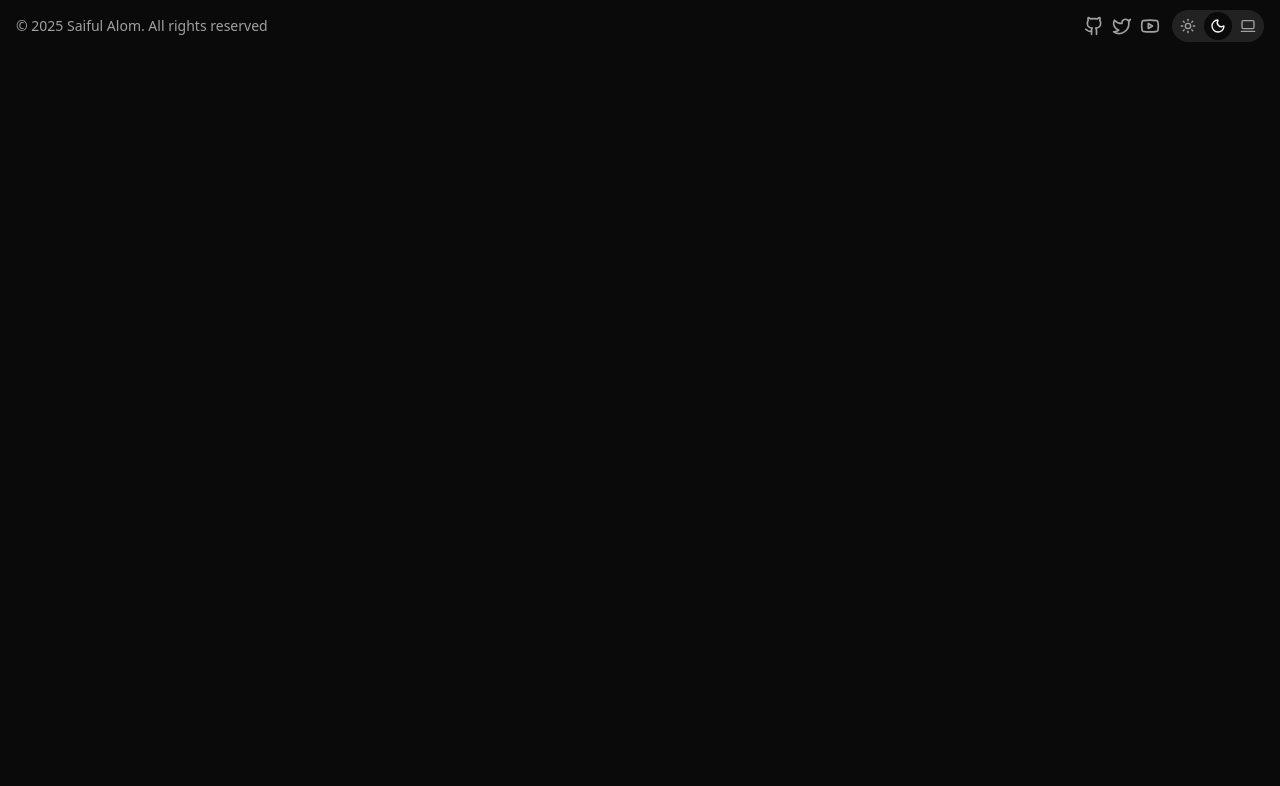
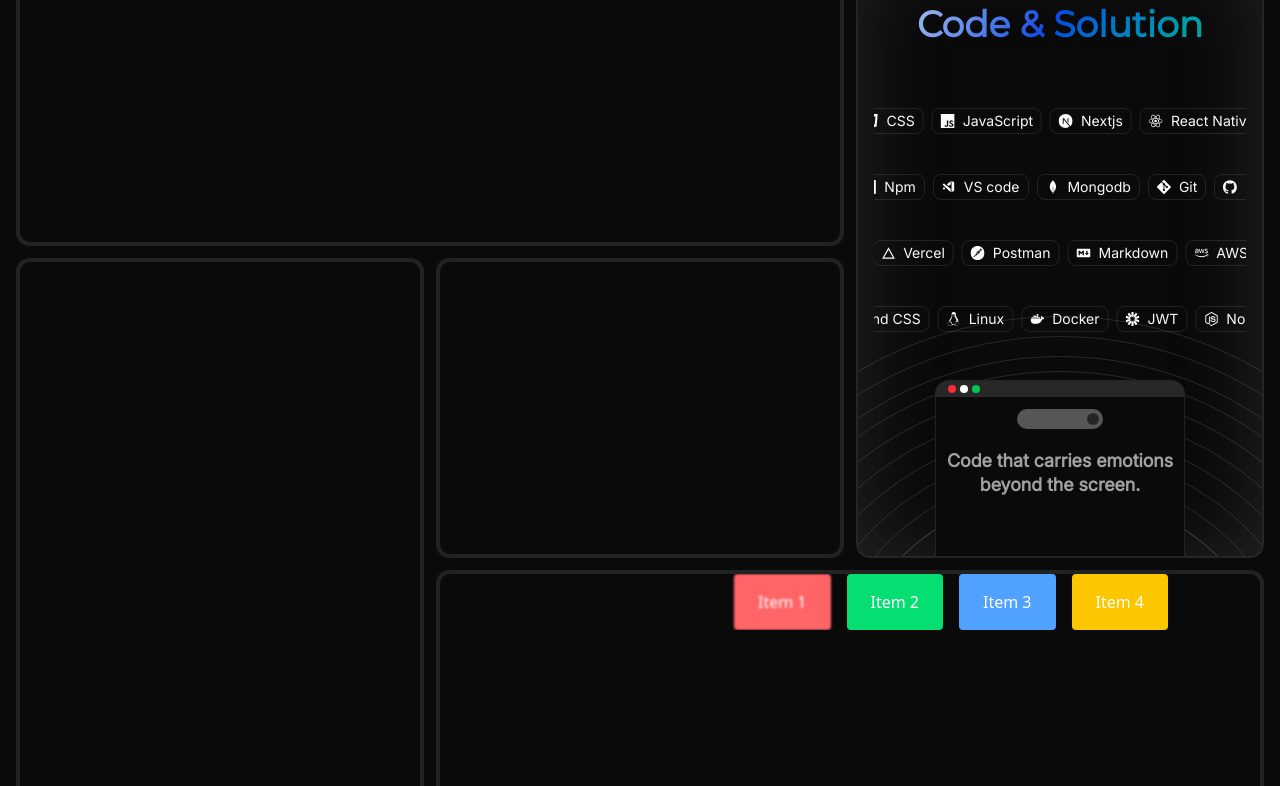
Before and after one commit to iamsaifulalom/personal-portfolio, a Next.js app: page / in a window 1280 px wide. Shown: the part 634-1420 px from the top of the page. Before the commit the page ends 800 px from the top, so only its background shows below. Built offline with nearby package versions, Linux system fonts and the light colour scheme.

Commit message:
about me section's skills grid done

```diff
--- a/src/app/globals.css
+++ b/src/app/globals.css
@@ -16,8 +16,6 @@
   font-weight: 400;
   font-style: normal;
 }
-
-
 
 @theme inline {
   --font-Montserrat: "Montserrat";
--- a/src/app/page.js
+++ b/src/app/page.js
@@ -1,9 +1,11 @@
+import About from '@/components/About/About'
 import Hero from '@/components/hero/hero'
 
 export default function Home() {
   return (
     <>
       <Hero />
+      <About/>
     </>
   )
 }
--- /dev/null
+++ b/src/components/About/About.jsx
@@ -0,0 +1,41 @@
+"use client"
+import React, { useState } from 'react'
+import Globe from "react-globe.gl";
+import { useEffect, useRef } from "react";
+import CurrentProject from './CurrentProject';
+import SkillsMarquee from './SkillsMarquee';
+
+
+export default function About() {
+  const globeRef = useRef();
+  const [points, setPoints] = useState([]);
+
+  useEffect(() => {
+    // Set the points
+    setPoints([
+      { lat: 28.6139, lng: 77.209, size: 0.5, color: "cyan" }, // Delhi
+      { lat: 23.8103, lng: 90.4125, size: 0.5, color: "orange" } // Dhaka
+    ]);
+  }, []);
+  return (
+    <div className="grid grid-cols-1 gap-3 md:grid-cols-3 max-w-[1440px] m-auto p-4 auto-rows-[300px]">
+      {/* 1st div - takes 2 columns horizontally */}
+      <div
+        className="bg-background rounded-xl  border-4 md:col-span-2 shadow-[inset_5px_5px_10px_var(--tw-forgourd)]"
+        style={{ '--bg-forgourd': 'theme(colors.forgourd)' }}
+      ></div>
+
+    <SkillsMarquee/>
+
+      {/* 3rd div - also 2 rows vertically */}
+      <div className="bg-background rounded-xl border-4  md:row-span-2"></div>
+
+      {/* 4th div - normal 1 grid cell */}
+      <div className="bg-background rounded-xl border-4 "></div>
+
+      {/* 5th div - spans 2 columns horizontally */}
+        <CurrentProject/>
+    </div>
+
+  )
+}
--- /dev/null
+++ b/src/components/About/CurrentProject.jsx
@@ -0,0 +1,15 @@
+import Marquee from "react-fast-marquee";
+
+export default function CurrentProject() {
+    return (
+        <div className="bg-background rounded-xl border-4  md:col-span-2">
+            <Marquee direction="right" pauseOnHover={true} gradient={false} speed={50}>
+                <div className="px-6 py-4 blur-[1px] hover:blur-none bg-red-400 text-white rounded mx-2">Item 1</div>
+                <div className="px-6 py-4 bg-green-400 text-white rounded mx-2">Item 2</div>
+                <div className="px-6 py-4 bg-blue-400 text-white rounded mx-2">Item 3</div>
+                <div className="px-6 py-4 bg-yellow-400 text-white rounded mx-2">Item 4</div>
+            </Marquee>
+        </div>
+
+    );
+}
--- /dev/null
+++ b/src/components/About/SkillsMarquee.jsx
@@ -0,0 +1,57 @@
+import { tools } from '@/constants/tools'
+import Marquee from 'react-fast-marquee'
+import { Badge } from '../ui/badge'
+
+
+export default function SkillsMarquee() {
+
+    const rows = [tools.slice(0, 5), tools.slice(5, 10), tools.slice(10, 15), tools.slice(15)];
+
+    return (
+        <div className="bg-background group hover:shadow-[inset_0_6px_160px_var(--muted)] shadow-[inset_0_4px_80px_var(--muted)] overflow-hidden p-4 relative  rounded-xl border-2 border-muted row-span-2">
+            <h2 className="text-4xl mb-16 text-center font-Montserrat font-bold bg-clip-text text-transparent
+           bg-[linear-gradient(120deg,var(--primary),var(--chart-1),var(--chart-2))]">
+                I Turn Ideas Into Code & Solution
+            </h2>
+            {rows.map((row, i) => (
+                <Marquee key={i} speed={20 + i * 7} direction={i % 2 === 1 ? "right" : "left"} className="mt-10">
+                    {row.map(({ icon: Icon, name }) => (
+                        <Badge key={name} className="flex gap-2 file:ml-0 ml-2 font-Inter text-sm" variant="outline">
+                            <span className="flex items-center gap-2">{Icon} {name}</span>
+                        </Badge>
+                    ))}
+                </Marquee>
+            ))}
+            <div className="absolute flex -bottom-40 items-center left-1/2 -translate-x-1/2 justify-center">
+                <div className="absolute rounded-full border border-muted-foreground/20 size-[800px]" />
+                <div className="absolute rounded-full border border-muted-foreground/20 size-[760px]" />
+                <div className="absolute rounded-full border border-muted-foreground/20 size-[720px]" />
+                <div className="absolute rounded-full border border-muted-foreground/20 size-[690px]" />
+                <div className="absolute rounded-full border border-muted-foreground/20 size-[650px]" />
+                <div className="absolute rounded-full border border-muted-foreground/20 size-[610px]" />
+                <div className="absolute rounded-full border border-muted-foreground/20 size-[570px]" />
+                <div className="absolute rounded-full border border-muted-foreground/20 size-[530px]" />
+                <div className="absolute rounded-full border border-muted-foreground/20 size-[450px]" />
+                <div className="absolute rounded-full border border-muted-foreground/20 size-[490px]" />
+                <div className="absolute rounded-full border border-muted-foreground/20 size-[450px]" />
+                <div className="absolute rounded-full border border-muted-foreground/20 size-[410px]" />
+            </div>
+            <div className='bg-background border overflow-hidden w-[250px] h-80 absolute group -bottom-36 transition-all group-hover:-bottom-40 rounded-xl left-1/2 -translate-x-1/2'>
+                {/* mackbook header */}
+                <div className='bg-muted-foreground/20 flex gap-1 items-center justify-start px-3 w-full h-4'>
+                    <div className='bg-red-500 rounded-full size-2' />
+                    <div className='bg-white rounded-full size-2' />
+                    <div className='bg-green-500 rounded-full size-2' />
+                </div>
+                {/* display  notch*/}
+                <div className='w-[35%] group-hover:w-[40%] flex items-center justify-end px-1 h-5 bg-muted-foreground/50 transition-all duration-500 group-hover:bg-muted-foreground/30 mt-3 rounded-full mx-auto'>
+                    <div className='bg-muted rounded-full size-3' />
+                </div>
+                <h2 className='w-full text-center text-lg font-Inter leading-6 font-bold mt-5 text-muted-foreground'>
+                    Code that carries emotions <br /> beyond the screen.
+                </h2>
+            </div>
+
+        </div>
+    )
+}
--- a/src/components/hero/hero.jsx
+++ b/src/components/hero/hero.jsx
@@ -21,7 +21,7 @@ export default function Hero() {
   // right-[-510px] bottom-[-759px] left-[-532px]
 
   return (
-    <div className="max-w-7xl md:pt-10  overflow-hidden relative mx-auto px-4 w-full">
+    <div className="md:pt-10  overflow-hidden relative mx-auto px-4 w-full">
 
       <div className="w-full absolute inset-0 h-full">
         <SparklesCore
@@ -36,10 +36,10 @@ export default function Hero() {
       </div>
 
 
-
-      <div className="absolute  bottom-[100px] left-1/2 h-[111px] w-[787px] -translate-x-1/2 transform overflow-hidden bg-[radial-gradient(50%_50%_at_50%_50%,#5506ba_0%,rgba(10,10,10,0)_100%)] blur-[57px]"></div>
+      <div className="absolute  bottom-[100px] left-1/2 h-[111px] w-[787px] -translate-x-1/2 transform overflow-hidden  rounded-lg bg-[radial-gradient(circle_at_80%_80%,var(--chart-1)_0%,var(--chart-2)_100%)] blur-[57px]"></div>
       <div className="bg-foreground-1  bg-background absolute left-1/2 -translate-x-1/2 top-[450px] lg:top-96 aspect-[2.346820809248555/1] h-[956px] rounded-[100%] shadow-[inset_0_2px_20px_#fff,0_-10px_50px_1px_#ffffff7d]"></div>
 
+      <div className="max-w-[1440px] mx-auto">
         {/* headers */}
         <h1 >I build seamless digital experiences</h1>
         <h1>from <span >founders’</span> original ideas.</h1>
@@ -79,5 +79,6 @@ export default function Hero() {
           </div>
         </div>
       </div>
+    </div>
   )
 }
--- /dev/null
+++ b/src/components/ui/badge.jsx
@@ -0,0 +1,44 @@
+import * as React from "react"
+import { Slot } from "@radix-ui/react-slot"
+import { cva } from "class-variance-authority";
+
+import { cn } from "@/lib/utils"
+
+const badgeVariants = cva(
+  "inline-flex items-center justify-center rounded-md border px-2 py-0.5 text-xs font-medium w-fit whitespace-nowrap shrink-0 [&>svg]:size-3 gap-1 [&>svg]:pointer-events-none focus-visible:border-ring focus-visible:ring-ring/50 focus-visible:ring-[3px] aria-invalid:ring-destructive/20 dark:aria-invalid:ring-destructive/40 aria-invalid:border-destructive transition-[color,box-shadow] overflow-hidden",
+  {
+    variants: {
+      variant: {
+        default:
+          "border-transparent bg-primary text-primary-foreground [a&]:hover:bg-primary/90",
+        secondary:
+          "border-transparent bg-secondary text-secondary-foreground [a&]:hover:bg-secondary/90",
+        destructive:
+          "border-transparent bg-destructive text-white [a&]:hover:bg-destructive/90 focus-visible:ring-destructive/20 dark:focus-visible:ring-destructive/40 dark:bg-destructive/60",
+        outline:
+          "text-foreground [a&]:hover:bg-accent [a&]:hover:text-accent-foreground",
+      },
+    },
+    defaultVariants: {
+      variant: "default",
+    },
+  }
+)
+
+function Badge({
+  className,
+  variant,
+  asChild = false,
+  ...props
+}) {
+  const Comp = asChild ? Slot : "span"
+
+  return (
+    <Comp
+      data-slot="badge"
+      className={cn(badgeVariants({ variant }), className)}
+      {...props} />
+  );
+}
+
+export { Badge, badgeVariants }
--- /dev/null
+++ b/src/constants/tools.js
@@ -0,0 +1,31 @@
+import { SiNextdotjs, SiReact, SiHtml5, SiCss3, SiGit, SiGithub, SiMarkdown, SiJsonwebtokens, SiTailwindcss, SiLinux, SiDocker, SiNodedotjs, SiMongodb, SiJavascript, SiExpress, SiAuth0, SiAegisauthenticator, SiNpm, SiPostman, SiAwsamplify, SiFirebase } from 'react-icons/si';
+import { VscVscodeInsiders } from "react-icons/vsc";
+import { FaAws } from 'react-icons/fa'
+import { IoLogoFirebase } from "react-icons/io5";
+import { RiVercelLine } from "react-icons/ri";
+
+export const tools = [
+    { icon: <SiHtml5 />, name: "HTML" },
+    { icon: <SiCss3 />, name: "CSS" },
+    { icon: <SiJavascript />, name: "JavaScript" },
+    { icon: <SiNextdotjs />, name: "Nextjs" },
+    { icon: <SiReact />, name: "React Native" },
+    { icon: <SiMongodb />, name: "Mongodb" },
+    { icon: <SiGit />, name: "Git" },
+    { icon: <SiGithub />, name: "Github" },
+    { icon: <SiNpm />, name: "Npm" },
+    { icon: <VscVscodeInsiders />, name: "VS code" },
+    { icon: <FaAws />, name: "AWS" },
+    { icon: <SiFirebase />, name: "Firebase" },
+    { icon: <RiVercelLine />, name: "Vercel" },
+    { icon: <SiPostman />, name: "Postman" },
+    { icon: <SiMarkdown />, name: "Markdown" },
+    { icon: <SiJsonwebtokens />, name: "JWT" },
+    { icon: <SiNodedotjs />, name: "Nodejs" },
+    { icon: <SiExpress />, name: "Expressjs" },
+    { icon: <SiAegisauthenticator />, name: "OAuth" },
+    { icon: <SiTailwindcss />, name: "Tailwind CSS" },
+    { icon: <SiLinux />, name: "Linux" },
+    { icon: <SiDocker />, name: "Docker" },
+
+];
```
Also changed, not shown: package.json (+7 -1 lines), 1 other file (tests, documents, lock files or other folders). Lines whose indentation alone changed are shown as unchanged.
